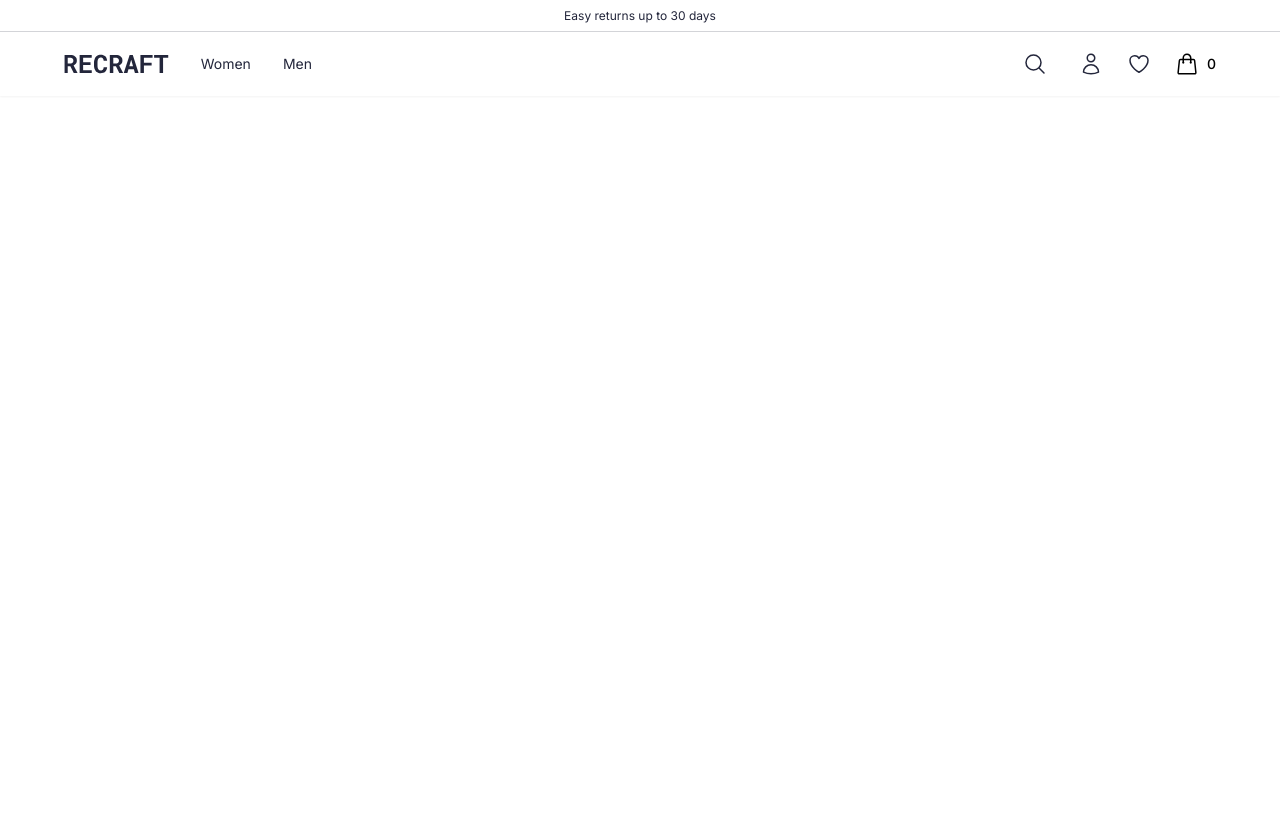
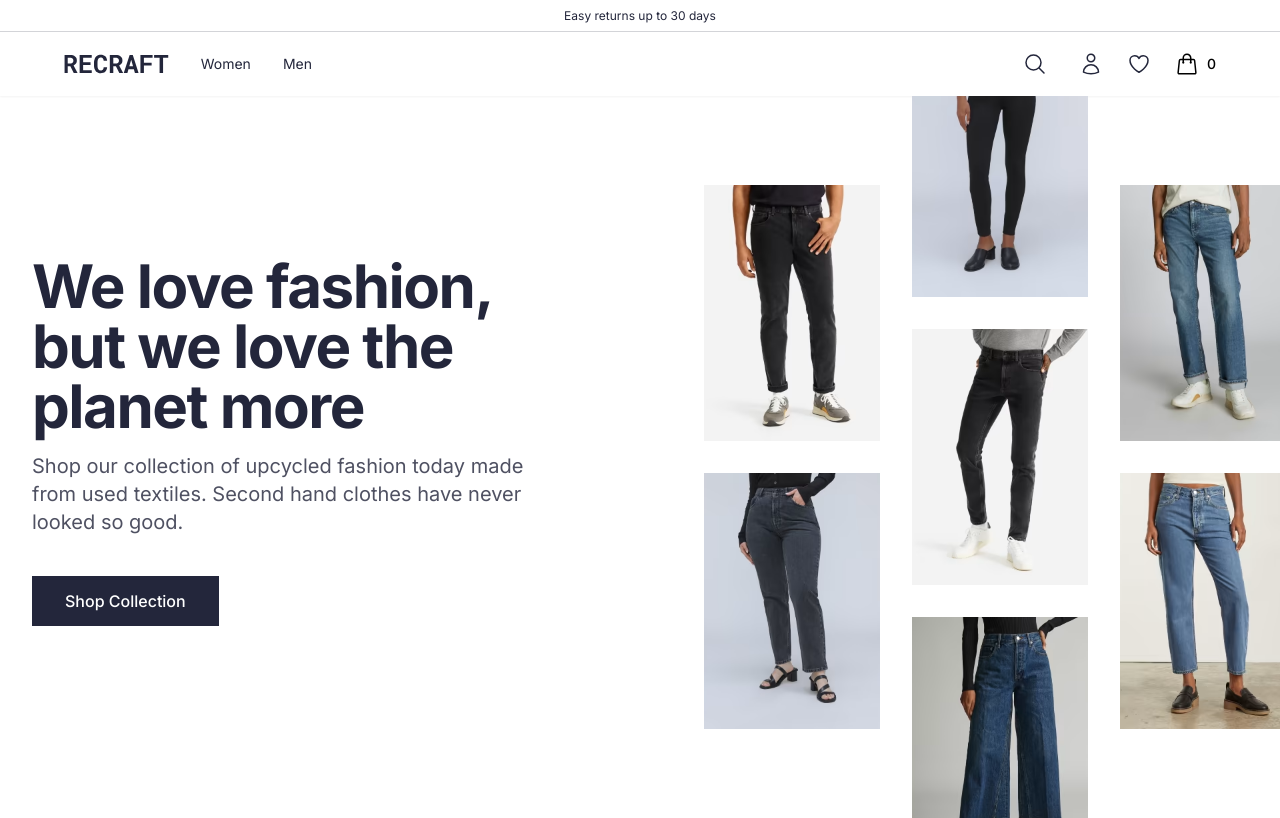
Before and after one commit to heysule/recraft-web-tw, an Angular app: page / in a window 1280 px wide. Built offline with nearby package versions, Linux system fonts and the light colour scheme.

Commit message:
feat: add home template

```diff
--- a/src/app/app-routing.module.ts
+++ b/src/app/app-routing.module.ts
@@ -1,10 +1,11 @@
 import { NgModule } from '@angular/core';
 import { RouterModule, Routes } from '@angular/router';
-import { AppComponent } from './app.component';
 import { CategoryFiltersComponent } from './features/products/category-filters/category-filters.component';
 import { ProductOverviewComponent } from './features/products/product-overview/product-overview.component';
+import { HomeComponent } from './features/home/home.component';
 
 const routes: Routes = [
+  { path: '', component: HomeComponent },
   { path: 'products', component: CategoryFiltersComponent },
   { path: 'products/:id', component: ProductOverviewComponent },
 ];
--- a/src/app/app.module.ts
+++ b/src/app/app.module.ts
@@ -9,11 +9,13 @@ import { ProductListComponent } from './features/products/product-list/product-l
 import { CategoryFiltersComponent } from './features/products/category-filters/category-filters.component';
 import { CartComponent } from './features/cart/cart.component';
 import { HttpClientModule } from '@angular/common/http';
+import { HomeComponent } from './features/home/home.component';
 
 @NgModule({
   declarations: [
     AppComponent,
     NavigationComponent,
+    HomeComponent,
     ProductOverviewComponent,
     ProductListComponent,
     CategoryFiltersComponent,
--- /dev/null
+++ b/src/app/features/home/home.component.html
@@ -0,0 +1,96 @@
+<div class="bg-white relative overflow-hidden">
+  <div class="pt-16 pb-80 sm:pt-24 sm:pb-40 lg:pt-40 lg:pb-48">
+    <div class="relative mx-auto max-w-7xl px-4 sm:static sm:px-6 lg:px-8">
+      <div class="sm:max-w-lg">
+        <h1
+          class="font text-4xl font-bold tracking-tight text-primary-dark sm:text-6xl"
+        >
+          We love fashion, but we love the planet more
+        </h1>
+        <p class="mt-4 text-xl text-neutral-darkest">
+          Shop our collection of upcycled fashion today made from used textiles.
+          Second hand clothes have never looked so good.
+        </p>
+      </div>
+      <div>
+        <div class="mt-10">
+          <!-- Decorative image grid -->
+          <div
+            aria-hidden="true"
+            class="pointer-events-none lg:absolute lg:inset-y-0 lg:mx-auto lg:w-full lg:max-w-7xl"
+          >
+            <div
+              class="absolute transform sm:left-1/2 sm:top-0 sm:translate-x-8 lg:left-1/2 lg:top-1/2 lg:-translate-y-1/2 lg:translate-x-8"
+            >
+              <div class="flex items-center space-x-6 lg:space-x-8">
+                <div class="grid flex-shrink-0 grid-cols-1 gap-y-6 lg:gap-y-8">
+                  <div
+                    class="h-64 w-44 overflow-hidden sm:opacity-0 lg:opacity-100"
+                  >
+                    <img
+                      src="../../../assets/rest-data/images/mens-jeans-athletics.avif"
+                      alt=""
+                      class="h-full w-full object-cover object-center"
+                    />
+                  </div>
+                  <div class="h-64 w-44 overflow-hidden">
+                    <img
+                      src="../../../assets/rest-data/images/womens-jeans-curvy.avif"
+                      alt=""
+                      class="h-full w-full object-cover object-center"
+                    />
+                  </div>
+                </div>
+                <div class="grid flex-shrink-0 grid-cols-1 gap-y-6 lg:gap-y-8">
+                  <div class="h-64 w-44 overflow-hidden">
+                    <img
+                      src="../../../assets/rest-data/images/womens-jeans-skinny.avif"
+                      alt=""
+                      class="h-full w-full object-cover object-center"
+                    />
+                  </div>
+                  <div class="h-64 w-44 overflow-hidden">
+                    <img
+                      src="../../../assets/rest-data/images/mens-jeans-skinny.avif"
+                      alt=""
+                      class="h-full w-full object-cover object-center"
+                    />
+                  </div>
+                  <div class="h-64 w-44 overflow-hidden">
+                    <img
+                      src="../../../assets/rest-data/images/womens-jeans-wide.avif"
+                      alt=""
+                      class="h-full w-full object-cover object-center"
+                    />
+                  </div>
+                </div>
+                <div class="grid flex-shrink-0 grid-cols-1 gap-y-6 lg:gap-y-8">
+                  <div class="h-64 w-44 overflow-hidden">
+                    <img
+                      src="../../../assets/rest-data/images/mens-jeans-straight.avif"
+                      alt=""
+                      class="h-full w-full object-cover object-center"
+                    />
+                  </div>
+                  <div class="h-64 w-44 overflow-hidden">
+                    <img
+                      src="../../../assets/rest-data/images/womens-jeans-relaxed.avif"
+                      alt=""
+                      class="h-full w-full object-cover object-center"
+                    />
+                  </div>
+                </div>
+              </div>
+            </div>
+          </div>
+
+          <a
+            routerLink="/products"
+            class="inline-block border border-transparent bg-neutral-black py-3 px-8 text-center font-medium text-neutral-white hover:bg-neutral-darkest"
+            >Shop Collection</a
+          >
+        </div>
+      </div>
+    </div>
+  </div>
+</div>
--- /dev/null
+++ b/src/app/features/home/home.component.ts
@@ -0,0 +1,12 @@
+import { Component, OnInit } from '@angular/core';
+
+@Component({
+  selector: 'app-home',
+  templateUrl: './home.component.html',
+  styleUrls: ['./home.component.css'],
+})
+export class HomeComponent implements OnInit {
+  constructor() {}
+
+  ngOnInit(): void {}
+}
```
Also changed, not shown: src/app/features/home/home.component.css (added), 1 other file (tests, documents, lock files or other folders).
